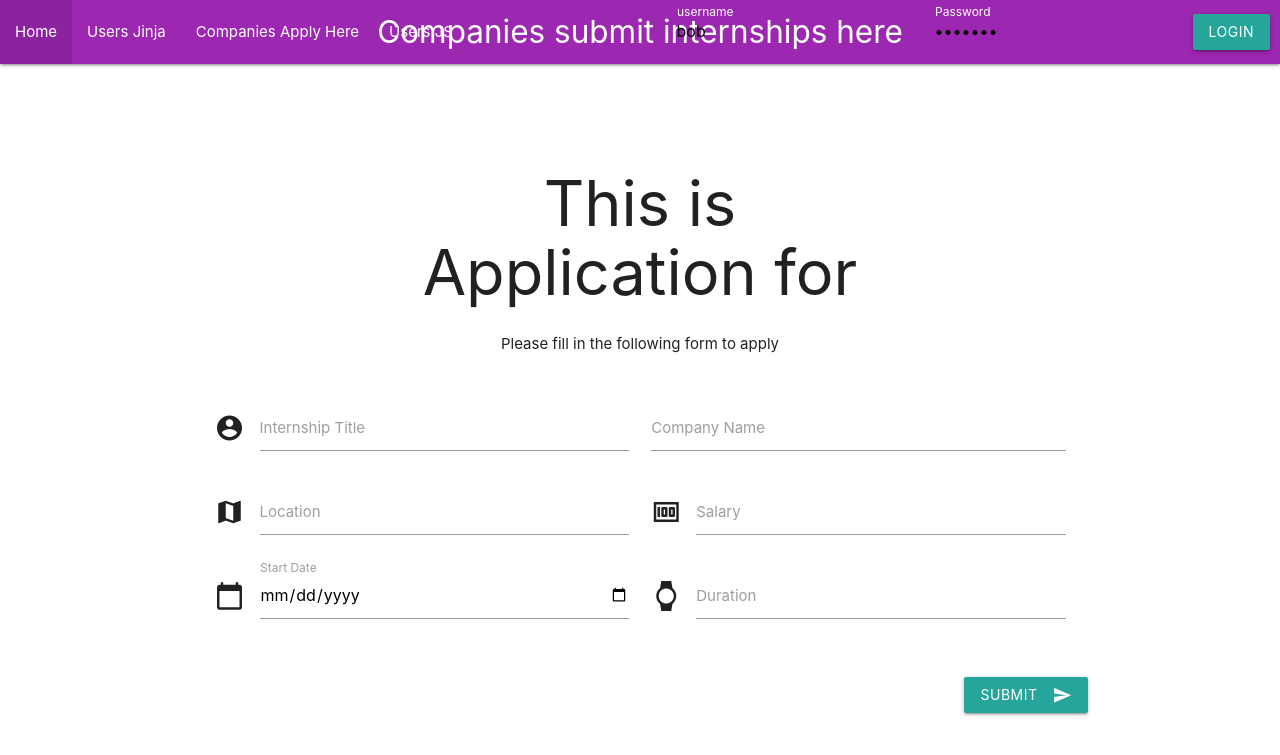
After one commit to ShivanSookram/project, a Flask app: page /company in a window 1280 px wide. The commit adds this page. Shown: the top 755 px of the page. Run offline with Flask 3, Linux system fonts and the light colour scheme.

Commit message:
company form layout and working admin login

```diff
--- /dev/null
+++ b/App/templates/company.html
@@ -0,0 +1,68 @@
+{% extends "layout.html" %}
+
+
+{% block title %}{{title}}{% endblock %}
+{% block page %}{{title}}{% endblock %}
+
+{{ super() }}
+
+{% block content %}
+
+<div class="row">
+    <div class="container center">
+    <div class="row" style="margin-top: 10%;">
+        <div class="col s12 m10 offset-m1">
+            <h1>This is Application for </h1>   <!--here -->
+            <p>Please fill in the following form to apply</p>
+            <!-- <p>{{message}}</p> -->
+        </div>
+    </div>
+    </div>
+    <form class="col s12">
+      <div class="input-field col s6">
+        <i class="material-icons prefix">account_circle</i>
+        <input id="icon_prefix" type="text" class="validate">
+        <label for="icon_prefix">Internship Title</label>
+      </div>
+      <div class="input-field col s6">
+        <input id="icon_prefix" type="text" class="validate">
+        <label for="icon_prefix">Company Name</label>
+      </div>
+      <div class="input-field col s6">
+        <i class="material-icons prefix">map</i>
+        <input id="icon_map" type="text" class="validate">
+        <label for="icon_map">Location</label>
+      </div>
+      <div class="input-field col s6">
+        <i class="material-icons prefix">money</i>
+        <input id="icon_money" type="text" class="validate">
+        <label for="icon_money">Salary</label>
+      </div>
+      <div class="input-field col s6">
+        <i class="material-icons prefix">calendar_today</i>
+        <input id="icon_calendar" type="date" class="validate">
+        <label for="icon_calendar">Start Date</label>
+      </div>
+      <div class="input-field col s6">
+        <i class="material-icons prefix">watch</i>
+        <input id="icon_watch" type="text" class="validate">
+        <label for="icon_watch">Duration</label>
+      </div>
+    </form>
+  </div>
+    <div class="input-field col s6">
+      <div class="input-field col s3 right">
+          <form method="POST" action="/#put in company submit here" class="col s12">
+              <button class="btn waves-effect waves-light" type="submit">Submit
+                <i class="material-icons right">send</i>
+              </button>
+            </form>
+      </div>
+    </div>
+  </div>
+
+
+
+
+
+{% endblock %}
--- a/App/templates/layout.html
+++ b/App/templates/layout.html
@@ -33,7 +33,7 @@
                   {% if is_authenticated %}
                     <li><a href="/admin">Admin View</a></li>
                   {% endif %}
-
+                  <li><a href="/company">Companies Apply Here</a></li>
                   <li><a href="/static/users">Users JS</a></li>
               </ul>
               {% if is_authenticated %}
--- a/App/views/auth.py
+++ b/App/views/auth.py
@@ -45,7 +45,7 @@ def admin_page():
     user_data = User.query.filter_by(id=current_user_id).first() #get_user_data(current_user_id)  # Replace with your function
 
     # Render template or return JSON based on authorization
-    if current_user_id == 2:  # Assuming admin ID is 2 (change if needed)
+    if current_user_id == 1:  # Assuming admin ID is 2 (change if needed)
         return render_template('admin.html', user_data=user_data)
     else:
         return jsonify({'message': 'Unauthorized access'}), 403
--- a/App/views/index.py
+++ b/App/views/index.py
@@ -25,9 +25,10 @@ def init():
   create_user('bob', 'bobpass')
   return jsonify(message='db initialized!')
 
-@index_views.route('/health', methods=['GET'])
-def health_check():
-  return jsonify({'status':'healthy'})
+@index_views.route('/company', methods=['GET'])
+def company_page():
+  return render_template('company.html', title="Companies submit internships here")
+
 
 
 # @index_views.route('/search', methods=['GET'])
```
